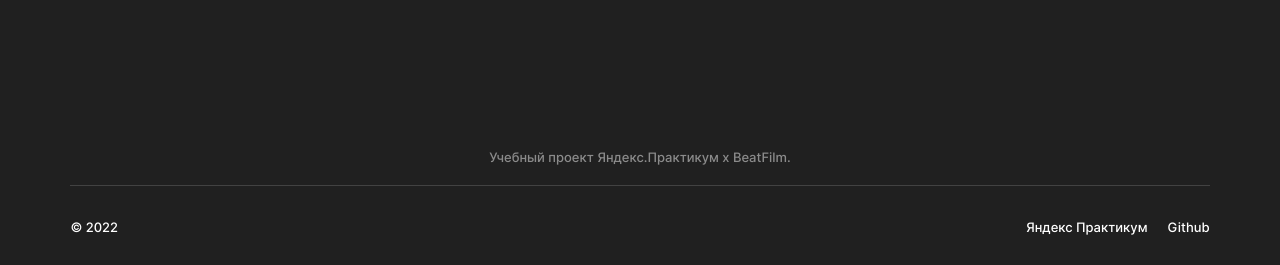
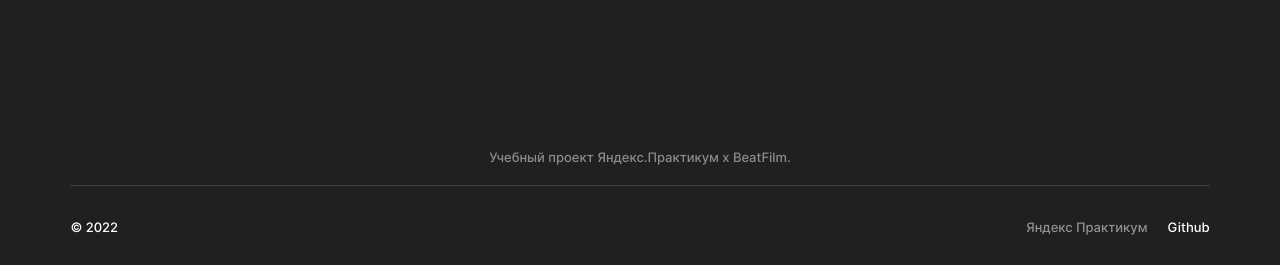
Before and after one commit to AndreySaveliev/movies-explorer-frontend, a React (Create React App) app: page /movies in a window 1280 px wide. In both pictures the pointer is over the link "Яндекс Практикум". Shown: the part 6015-6280 px from the top of the page. Built offline with nearby package versions, Linux system fonts and the light colour scheme.

Commit message:
max width and hover ef

```diff
--- a/src/components/Footer/Footer.css
+++ b/src/components/Footer/Footer.css
@@ -7,6 +7,7 @@
   display: flex;
   flex-direction: column;
   margin: 0 auto;
+  max-width: 1140px;
 }
 .footer__caption {
   font-family: 'Inter';
@@ -51,6 +52,11 @@
   text-decoration: none;
   color: #fff;
   margin-left: 20px;
+  transition: 0.5s;
+}
+
+.footer__link_out:hover {
+  opacity: 0.5;
 }
 
 
```
